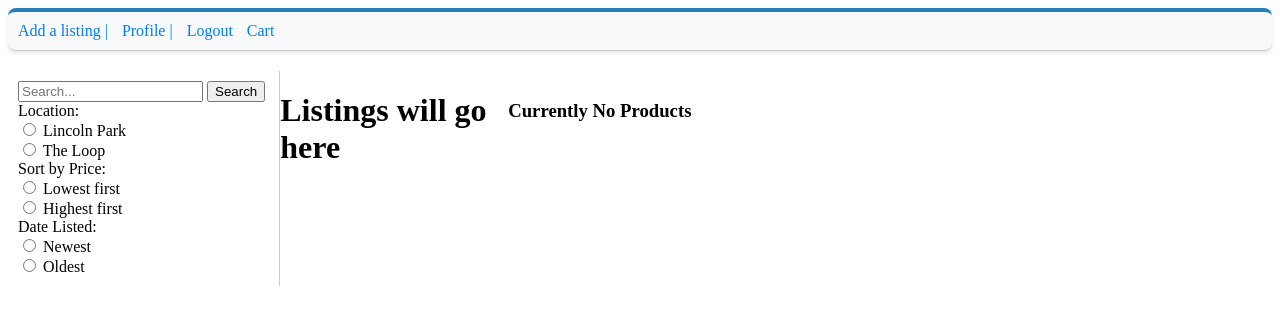
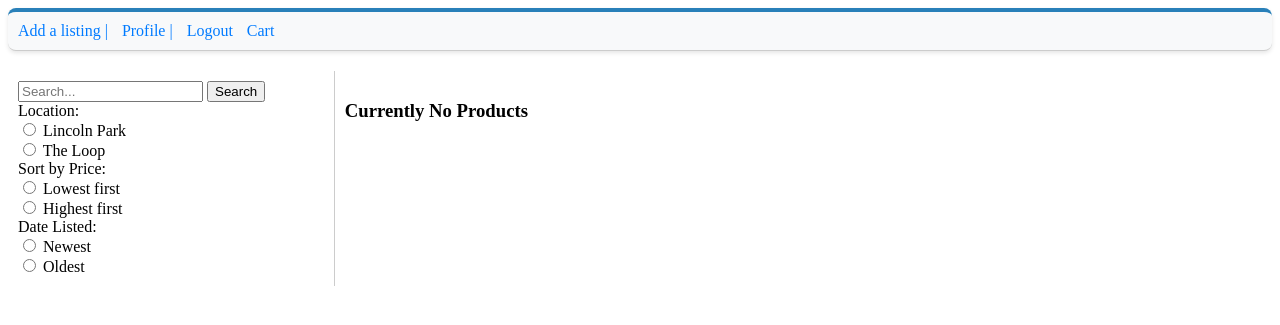
Before and after one commit to DePaul-CSC-394-401/final-project-team-1, a Django app: page /explore/ in a window 1280 px wide. Shown: the top 325 px of the page. Run offline with Django 5.2, Linux system fonts and the light colour scheme; data that the repository does not hold is empty.

Commit message:
removed placeholder text

```diff
--- a/depaul_market/templates/explore.html
+++ b/depaul_market/templates/explore.html
@@ -52,7 +52,7 @@
             </form>
         </div>
 
-        <h1>Listings will go here</h1>
+
         <div class="listing-grid">
             {% for product in products %}
             <!-- Listing cards will be displayed here -->
```
